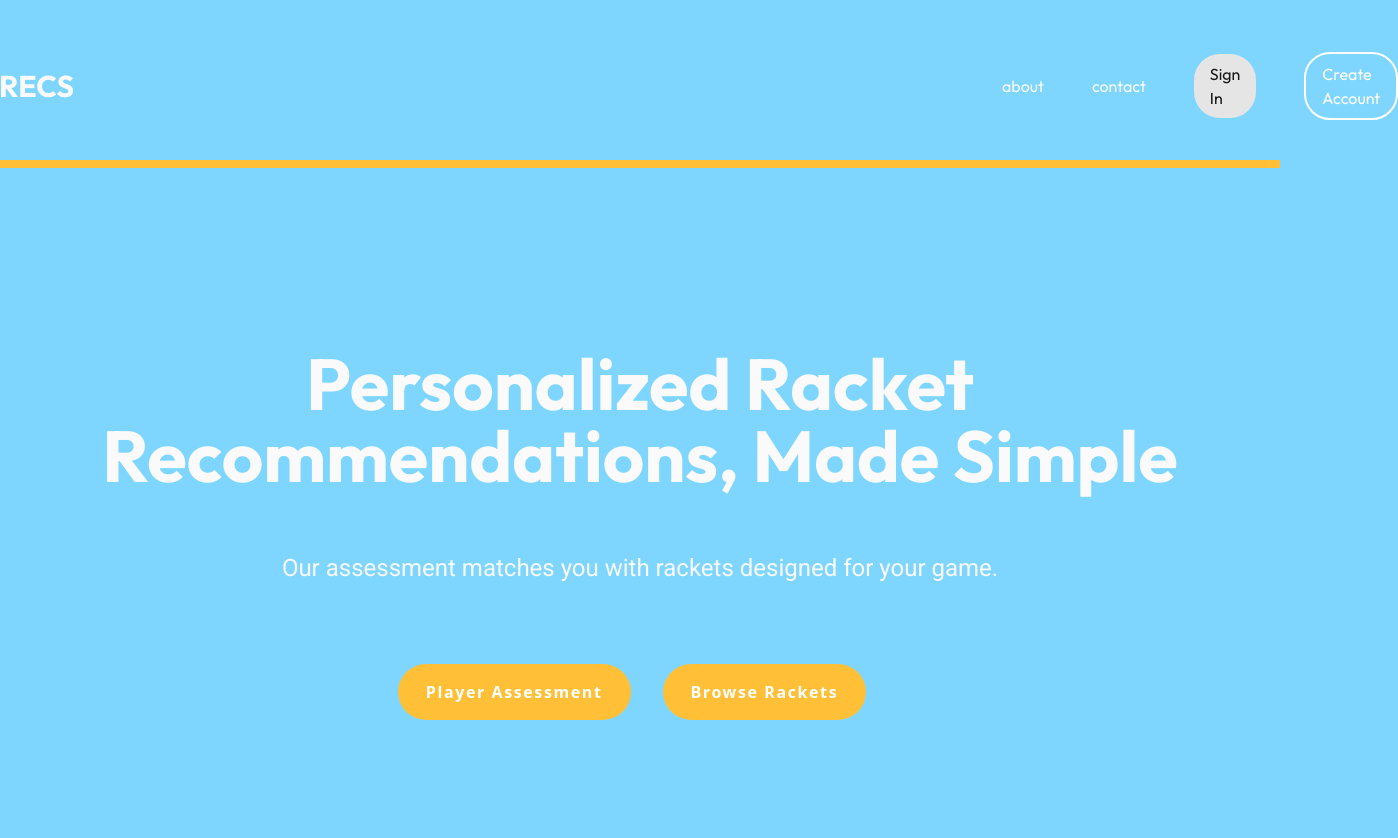
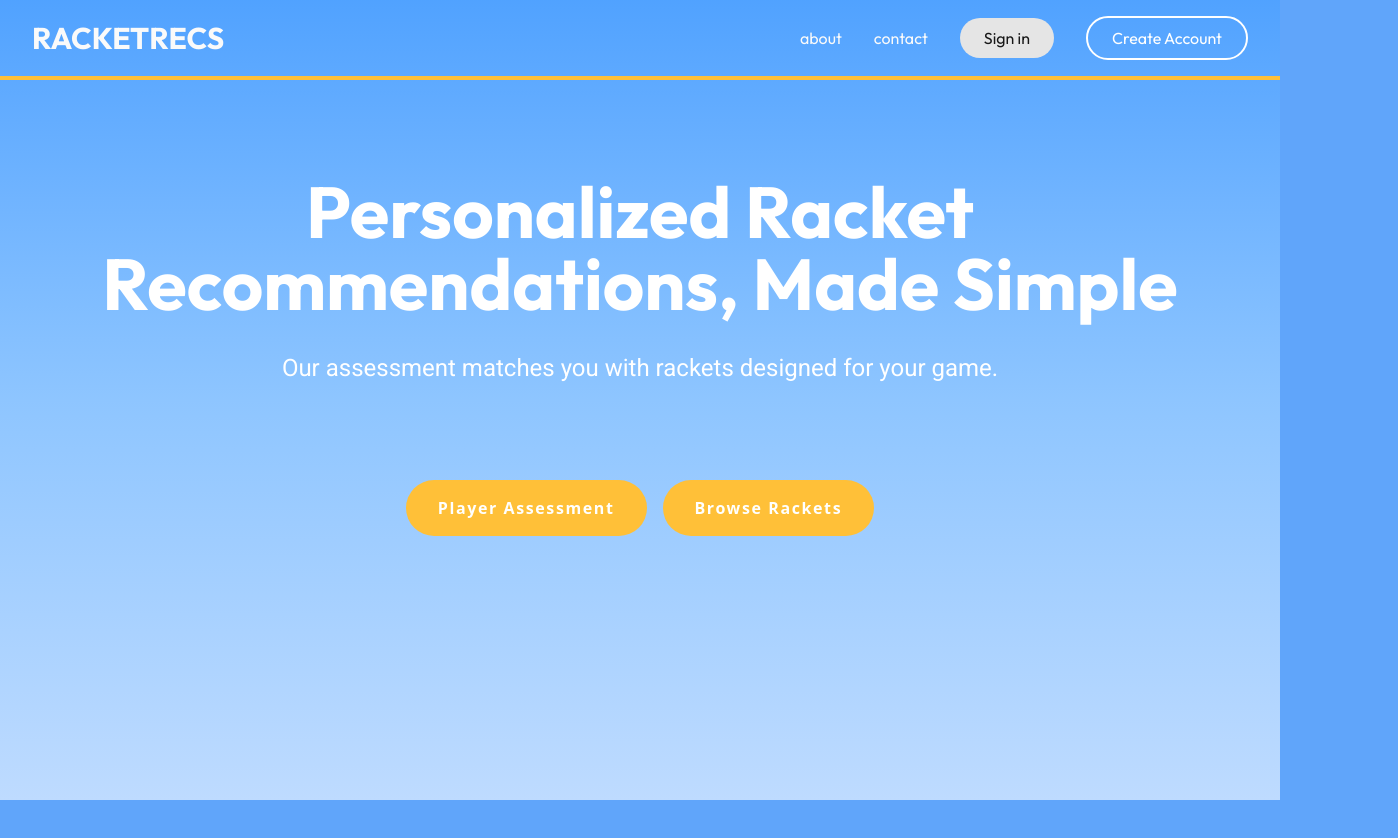
Before and after one commit to AkeemMeade/RacketRecs, a Next.js app: page / in a window 1280 px wide. Shown: the top 838 px of the page, 1398 px wide, since content can reach past the window. Before the commit the page ends 800 px from the top, so only its background shows below. Built offline with nearby package versions, Linux system fonts and the light colour scheme.

Commit message:
updated rackets page/added global navbar

```diff
--- a/app/globals.css
+++ b/app/globals.css
@@ -82,7 +82,7 @@
 }
 
 .dark {
-  --background: #7ed6ff;
+  --background: #60a5fa;
   --foreground: oklch(0.985 0 0);
   --card: oklch(0.205 0 0);
   --card-foreground: oklch(0.985 0 0);
--- a/app/layout.tsx
+++ b/app/layout.tsx
@@ -1,6 +1,7 @@
 import type { Metadata } from "next";
 import { Geist, Geist_Mono } from "next/font/google";
 import "./globals.css";
+import { Navbar } from "@/components/Navbar";
 
 const geistSans = Geist({
   variable: "--font-geist-sans",
@@ -27,6 +28,7 @@ export default function RootLayout({
       <body
         className={`${geistSans.variable} ${geistMono.variable} antialiased`}
       >
+        <Navbar/>
         {children}
       </body>
     </html>
--- a/app/page.tsx
+++ b/app/page.tsx
@@ -11,34 +11,42 @@ const roboto = Roboto({
   weight: ["300", "400", "500", "700"],
 });
 
-
 export default function Home() {
   return (
-    <main>
-      <nav className={`${outfit.className} mt-9 flex justify-center items-center gap-6 p-4`}>
-        <Link className={`text-center font-extrabold text-3xl uppercase mr-220`} href="/Home">RacketRecs</Link>
-        <br />
-        <Link href="/about">about</Link>
-        <br />
-        <Link href="/contact">contact</Link>
-        <br />
-        <Link href="/sign-in" className="px-4 py-2 bg-primary text-primary-foreground rounded-4xl hover:opacity-90">Sign In</Link>
-        <br />
-        <Link href="/sign-up" className="px-4 py-2 border-2 border-white text-white rounded-4xl hover:opacity-90">Create Account</Link>
-      </nav>
-      <br />
+    <main className="relative min-h-screen">
+      {/* Background gradient */}
+      <div className="fixed inset-0 bg-gradient-to-b from-blue-400 via-blue-300 to-blue-200 -z-10" />
 
-      <div className="w-full h-2 bg-[#FFC038]"></div>
+      <div className="relative z-10">
+        {/* Hero section */}
+        <div className="my-24">
+          <h1
+            className={`text-center ${outfit.className} font-extrabold text-7xl text-white`}
+          >
+            Personalized Racket <br /> Recommendations, Made Simple
+          </h1>
+          <h2
+            className={`text-center my-8 ${roboto.className} text-2xl text-white`}
+          >
+            Our assessment matches you with rackets designed for your game.
+          </h2>
+        </div>
 
-      <div className="my-45">
-        <h1 className={`text-center ${outfit.className} font-extrabold text-7xl`}>Personalized Racket <br /> Recommendations, Made Simple</h1>
-        <h2 className={`text-center my-15 ${roboto.className} text-2xl`}>Our assessment matches you with rackets designed for your game.</h2>
-      </div>
-      <div className="flex justify-center gap-4 -mt-25">
-        <Link href="/assessment" className="px-7 py-4 bg-[#FFC038] text-white tracking-widest font-semibold rounded-full hover:opacity-90">Player Assessment</Link>
-        <br />
-        <Link href="/rackets" className="px-7 py-4 bg-[#FFC038] text-white tracking-widest font-semibold rounded-full hover:opacity-90">Browse Rackets</Link>
-        <br />
+        {/* Buttons */}
+        <div className="flex justify-center gap-4">
+          <Link
+            href="/assessment"
+            className="px-8 py-4 bg-[#FFC038] text-white tracking-widest font-semibold rounded-full hover:opacity-90"
+          >
+            Player Assessment
+          </Link>
+          <Link
+            href="/rackets"
+            className="px-8 py-4 bg-[#FFC038] text-white tracking-widest font-semibold rounded-full hover:opacity-90"
+          >
+            Browse Rackets
+          </Link>
+        </div>
       </div>
     </main>
   );
--- a/app/rackets/page.tsx
+++ b/app/rackets/page.tsx
@@ -36,88 +36,82 @@ export default function RacketsPage() {
     }
   };
 
-  const addExampleData = async () => {
-    try {
-      const res = await fetch("/api/rackets/add", {
-        method: "POST",
-        headers: { "Content-Type": "application/json" },
-        body: JSON.stringify({
-          manufacturer_id: 1,
-          racket_name: "88D Pro",
-          series: "Astrox",
-          balance: "Head-Heavy",
-          weight: "Stiff",
-        }),
-      });
+  return (
+    <div className="min-h-screen bg-gradient-to-b from-blue-400 via-blue-300 to-blue-200 -z-10">
+      {/* Main Content */}
+      <div className="max-w-7xl mx-auto px-4 sm:px-6 lg:px-8 py-12">
+        <div className="bg-white/90 backdrop-blur-sm rounded-2xl shadow-xl p-8">
+          <div className="flex justify-between items-center mb-8">
+            <h2 className="text-3xl font-bold text-gray-800">Rackets</h2>
+          </div>
 
-      if (!res.ok) {
-        throw new Error(`Failed to add: ${res.status}`);
-      }
+          {loading && (
+            <div className="text-center py-12">
+              <div className="inline-block animate-spin rounded-full h-12 w-12 border-b-2 border-cyan-500"></div>
+              <p className="mt-4 text-gray-600">Loading rackets...</p>
+            </div>
+          )}
 
-      await fetchRackets();
-    } catch (err) {
-      setError(err instanceof Error ? err.message : "Unknown error");
-    }
-  };
+          {error && (
+            <div className="bg-red-50 border-l-4 border-red-500 p-4 rounded">
+              <p className="text-red-700">Error: {error}</p>
+            </div>
+          )}
 
-  return (
-    <div>
-      <h1>Rackets</h1>
-      <button onClick={addExampleData}>Add Yonex Example</button>
-
-      {loading && <p>Loading rackets...</p>}
-      {error && <p style={{ color: "red" }}>Error: {error}</p>}
-
-      {!loading && rackets.length === 0 && <p>No rackets found.</p>}
+          {!loading && rackets.length === 0 && (
+            <div className="text-center py-12">
+              <p className="text-gray-500 text-lg">No rackets found.</p>
+            </div>
+          )}
 
           {!loading && rackets.length > 0 && (
-        <table style={{ borderCollapse: "collapse", marginTop: "20px" }}>
+            <div className="overflow-x-auto">
+              <table className="w-full">
                 <thead>
-            <tr>
-              <th style={{ border: "1px solid black", padding: "8px" }}>ID</th>
-              <th style={{ border: "1px solid black", padding: "8px" }}>
+                  <tr className="bg-cyan-500 text-white">
+
+                    <th className="px-6 py-4 text-left text-sm font-semibold">
                       Name
                     </th>
-              <th style={{ border: "1px solid black", padding: "8px" }}>
+                    <th className="px-6 py-4 text-left text-sm font-semibold">
                       Series
                     </th>
-              <th style={{ border: "1px solid black", padding: "8px" }}>
+                    <th className="px-6 py-4 text-left text-sm font-semibold">
                       Balance
                     </th>
-              <th style={{ border: "1px solid black", padding: "8px" }}>
+                    <th className="px-6 py-4 text-left text-sm font-semibold">
                       Weight
-              </th>
-              <th style={{ border: "1px solid black", padding: "8px" }}>
-                Manufacturer ID
                     </th>
                   </tr>
                 </thead>
                 <tbody>
-            {rackets.map((racket) => (
-              <tr key={racket.racket_id}>
-                <td style={{ border: "1px solid black", padding: "8px" }}>
-                  {racket.racket_id}
-                </td>
-                <td style={{ border: "1px solid black", padding: "8px" }}>
+                  {rackets.map((racket, index) => (
+                    <tr
+                      key={racket.racket_id}
+                      className={`${
+                        index % 2 === 0 ? "bg-cyan-50" : "bg-white"
+                      } hover:bg-cyan-100 transition`}
+>
+                      <td className="px-6 py-4 text-sm font-medium text-gray-900">
                         {racket.name}
                       </td>
-                <td style={{ border: "1px solid black", padding: "8px" }}>
+                      <td className="px-6 py-4 text-sm text-gray-700">
                         {racket.series}
                       </td>
-                <td style={{ border: "1px solid black", padding: "8px" }}>
+                      <td className="px-6 py-4 text-sm text-gray-700">
                         {racket.balance}
                       </td>
-                <td style={{ border: "1px solid black", padding: "8px" }}>
+                      <td className="px-6 py-4 text-sm text-gray-700">
                         {racket.weight}
-                </td>
-                <td style={{ border: "1px solid black", padding: "8px" }}>
-                  {racket.manufacturer_id}
                       </td>
                     </tr>
                   ))}
                 </tbody>
               </table>
+            </div>
           )}
+        </div>
+      </div>
     </div>
   );
 }
--- /dev/null
+++ b/components/Navbar.tsx
@@ -0,0 +1,44 @@
+"use client";
+
+import Link from "next/link";
+import { Outfit } from "next/font/google";
+import { createClient } from "@/lib/supabase/client";
+import { useRouter } from "next/navigation";
+import { useEffect, useState } from "react";
+
+const outfit = Outfit({
+  subsets: ["latin"],
+  weight: ["300", "400", "500", "600", "700"],
+});
+
+export function Navbar() {
+  return (
+    <>
+      {/* Nav bar */}
+      <nav className={`${outfit.className} flex justify-between items-center px-8 py-4 bg-transparent`}>
+        <Link className="font-extrabold text-3xl uppercase" href="/">
+          RacketRecs
+        </Link>
+        <div className="flex items-center gap-8">
+          <Link href="/about">about</Link>
+          <Link href="/contact">contact</Link>
+          <Link
+            href="/sign-in"
+            className="px-6 py-2 bg-primary text-primary-foreground rounded-full hover:opacity-85"
+          >
+            Sign in
+          </Link>
+          <Link
+            href="/sign-up"
+            className="px-6 py-2 border-2 border-white text-white rounded-full hover:bg-white hover:text-primary-foreground transition-colors"
+          >
+            Create Account
+          </Link>
+        </div>
+      </nav>
+
+      {/*Nav bar separator*/}
+      <div className="w-full h-1 bg-[#FFC038]"></div>
+    </>
+  );
+}
```
Lines whose indentation alone changed are shown as unchanged.
